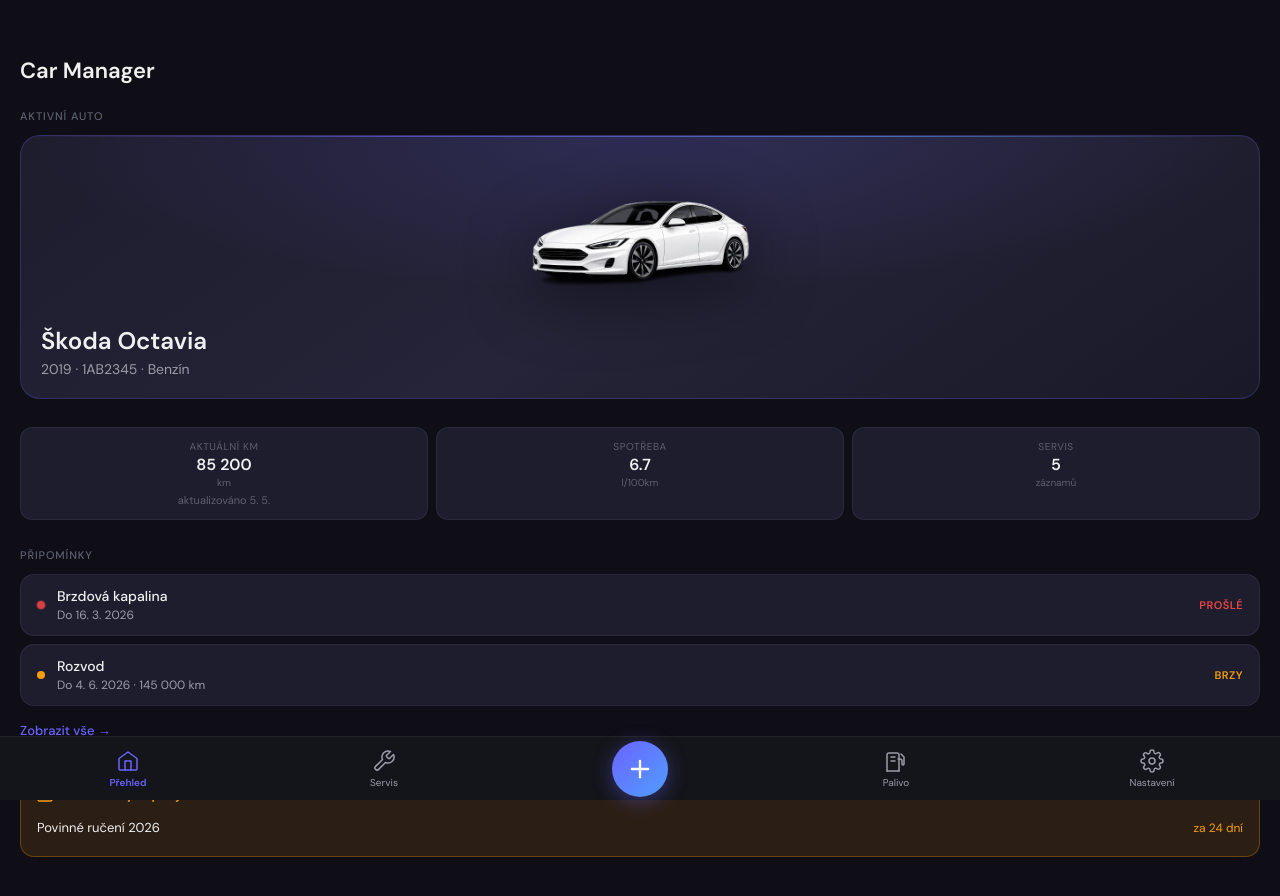
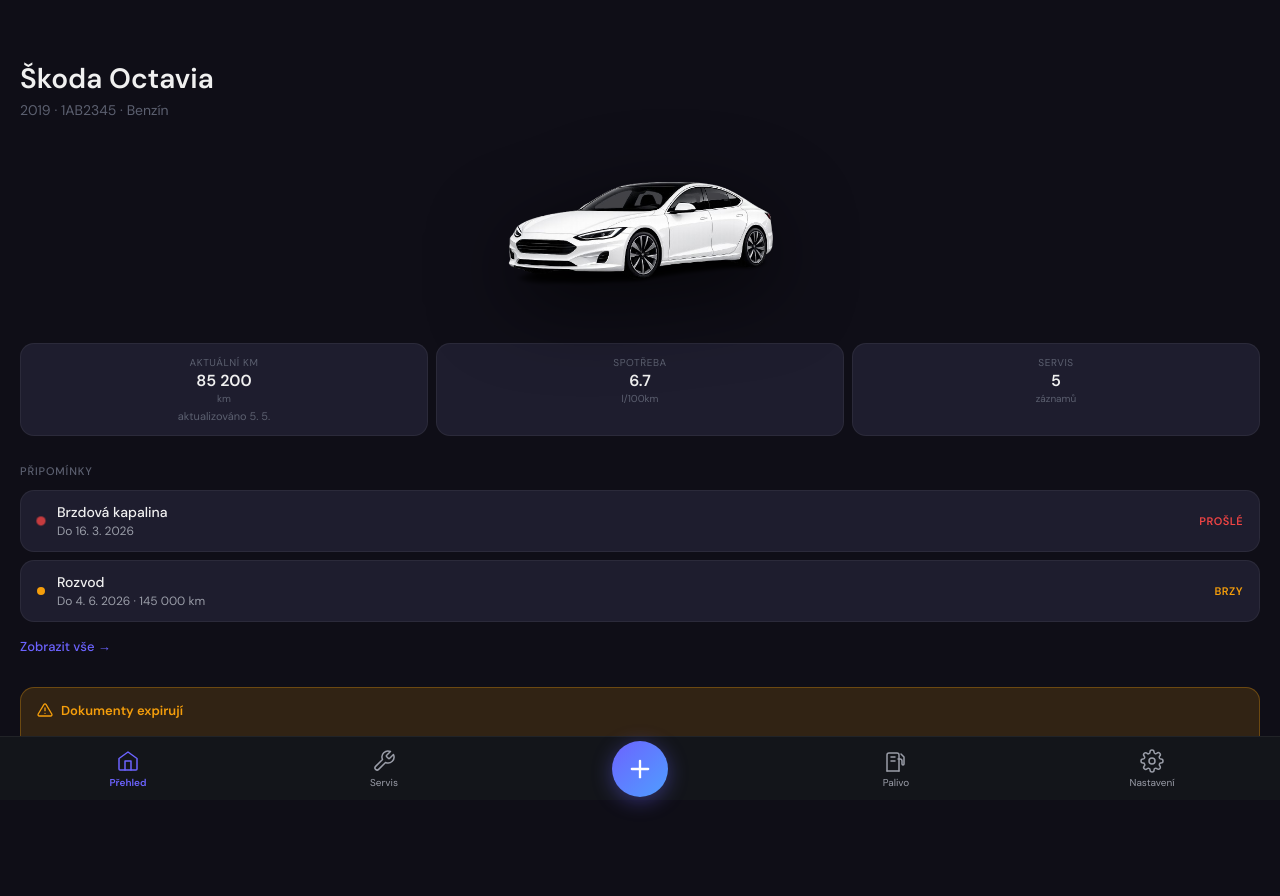
Before and after one commit to Luky947/car-manager, a React (Vite) app: page / in a window 1280 px wide. Shown: the top 896 px of the page. Built offline with nearby package versions, Linux system fonts and the light colour scheme.

Commit message:
feat: Tesla-style dashboard redesign — car on background

```diff
--- a/src/pages/Dashboard.tsx
+++ b/src/pages/Dashboard.tsx
@@ -99,13 +99,23 @@
   }
 
   return (
-    <div style={{ padding: '56px 20px 20px' }}>
-      {/* Header */}
-      <div style={{ display: 'flex', alignItems: 'center', justifyContent: 'space-between', marginBottom: 24 }}>
-        <div style={{ fontSize: 22, fontWeight: 600, color: '#f0f0f0' }}>Car Manager</div>
+    <div style={{ padding: '56px 20px 32px' }}>
+
+      {activeCar && (
+        <>
+          {/* Header — car name + selector */}
+          <div style={{ display: 'flex', alignItems: 'flex-start', justifyContent: 'space-between', marginBottom: 4, marginTop: 8 }}>
+            <div>
+              <div style={{ fontSize: 28, fontWeight: 600, color: '#f0f0f0', lineHeight: 1.1 }}>
+                {activeCar.brand} {activeCar.model}
+              </div>
+              <div style={{ fontSize: 14, color: '#5c6070', marginTop: 6 }}>
+                {activeCar.year} · {activeCar.licensePlate} · {fuelTypeLabel[activeCar.fuelType]}
+              </div>
+            </div>
             {cars.length > 1 && (
               <select
-            value={activeCar?.id ?? ''}
+                value={activeCar.id}
                 onChange={e => {
                   const car = cars.find(c => c.id === e.target.value)
                   if (car) setActiveCar(car)
@@ -119,6 +129,8 @@
                   fontSize: 13,
                   fontWeight: 500,
                   outline: 'none',
+                  flexShrink: 0,
+                  marginTop: 4,
                 }}
               >
                 {cars.map(c => (
@@ -128,106 +140,58 @@
             )}
           </div>
 
-      {activeCar && (
-        <>
-          {/* Active car */}
-          <div style={{ marginBottom: 28 }}>
-            <p style={sectionLabel}>Aktivní auto</p>
-            <div style={{
-              background: 'linear-gradient(145deg, #1e1d2e 0%, #252438 50%, #1a1928 100%)',
-              borderRadius: 20,
-              border: '1px solid rgba(108,99,255,0.25)',
-              overflow: 'hidden',
-              position: 'relative',
-              padding: '0 0 20px 0',
-            }}>
-              {/* Accent line */}
-              <div style={{
-                height: 1,
-                background: 'linear-gradient(90deg, transparent 0%, rgba(108,99,255,0.6) 30%, rgba(79,158,255,0.6) 70%, transparent 100%)',
-                width: '100%',
-              }} />
-              {/* Radial gradient overlay */}
-              <div style={{
-                position: 'absolute',
-                top: 0,
-                left: 0,
-                width: '100%',
-                height: '60%',
-                background: 'radial-gradient(ellipse at 50% 0%, rgba(108,99,255,0.15) 0%, transparent 70%)',
-                pointerEvents: 'none',
-              }} />
-              {/* Car image */}
+          {/* Car image — floats on background */}
           <img
             src="/car-placeholder.png"
             alt="Auto"
             style={{
               width: '100%',
-                  maxWidth: 320,
-                  height: 180,
+              maxHeight: 220,
               objectFit: 'contain',
               display: 'block',
-                  margin: '16px auto -8px auto',
-                  filter: 'drop-shadow(0 12px 32px rgba(0,0,0,0.5))',
-                  position: 'relative',
+              margin: '0 auto',
+              filter: 'drop-shadow(0 20px 40px rgba(0,0,0,0.6))',
             }}
           />
-              {/* Car info */}
-              <div style={{ padding: '0 20px' }}>
-                <div style={{ fontSize: 24, fontWeight: 600, color: '#f0f0f0', marginBottom: 4 }}>
-                  {activeCar.brand} {activeCar.model}
+
+          {/* Stats row */}
+          <div style={{ display: 'flex', gap: 8, marginBottom: 28 }}>
+            <div style={{ flex: 1, background: '#1e1d2e', borderRadius: 14, border: '0.5px solid rgba(255,255,255,0.06)', padding: '12px 10px', textAlign: 'center' }}>
+              <div style={{ fontSize: 10, color: '#5c6070', marginBottom: 4, textTransform: 'uppercase', letterSpacing: '0.06em' }}>Aktuální km</div>
+              <div style={{ fontSize: 16, fontWeight: 700, color: '#f0f0f0', lineHeight: 1 }}>{mileage.toLocaleString('cs-CZ')}</div>
+              <div style={{ fontSize: 10, color: '#5c6070', marginTop: 3 }}>km</div>
+              {lastMileageRecord && (
+                <div style={{ fontSize: 11, color: '#5c6070', marginTop: 4, whiteSpace: 'nowrap' }}>
+                  {formatLastUpdate(lastMileageRecord.date)}
                 </div>
-                <div style={{ fontSize: 14, color: 'var(--text2)' }}>
-                  {activeCar.year} · {activeCar.licensePlate} · {fuelTypeLabel[activeCar.fuelType]}
+              )}
             </div>
+            <div style={{ flex: 1, background: '#1e1d2e', borderRadius: 14, border: '0.5px solid rgba(255,255,255,0.06)', padding: '12px 10px', textAlign: 'center' }}>
+              <div style={{ fontSize: 10, color: '#5c6070', marginBottom: 4, textTransform: 'uppercase', letterSpacing: '0.06em' }}>Spotřeba</div>
+              <div style={{ fontSize: 16, fontWeight: 700, color: '#f0f0f0', lineHeight: 1 }}>{consumption > 0 ? consumption.toFixed(1) : '–'}</div>
+              <div style={{ fontSize: 10, color: '#5c6070', marginTop: 3 }}>l/100km</div>
             </div>
+            <div style={{ flex: 1, background: '#1e1d2e', borderRadius: 14, border: '0.5px solid rgba(255,255,255,0.06)', padding: '12px 10px', textAlign: 'center' }}>
+              <div style={{ fontSize: 10, color: '#5c6070', marginBottom: 4, textTransform: 'uppercase', letterSpacing: '0.06em' }}>Servis</div>
+              <div style={{ fontSize: 16, fontWeight: 700, color: '#f0f0f0', lineHeight: 1 }}>{serviceCount}</div>
+              <div style={{ fontSize: 10, color: '#5c6070', marginTop: 3 }}>záznamů</div>
             </div>
-          </div>
-
-          {/* Stats strip */}
-          <div style={{ display: 'flex', gap: 8, marginBottom: 28 }}>
-            {[
-              {
-                label: 'Aktuální km',
-                value: mileage.toLocaleString('cs-CZ'),
-                unit: 'km',
-                sub: lastMileageRecord ? formatLastUpdate(lastMileageRecord.date) : null,
-              },
-              { label: 'Spotřeba', value: consumption > 0 ? consumption.toFixed(1) : '–', unit: 'l/100km', sub: null },
-              { label: 'Servis', value: serviceCount.toString(), unit: 'záznamů', sub: null },
-            ].map(stat => (
-              <div key={stat.label} style={{
-                flex: 1, background: '#1e1d2e', borderRadius: 12,
-                border: '0.5px solid rgba(255,255,255,0.06)',
-                padding: '12px 10px', textAlign: 'center' as const,
-              }}>
-                <div style={{ fontSize: 10, color: '#5c6070', marginBottom: 4, textTransform: 'uppercase' as const, letterSpacing: '0.06em' }}>{stat.label}</div>
-                <div style={{ fontSize: 16, fontWeight: 700, color: '#f0f0f0', lineHeight: 1 }}>{stat.value}</div>
-                <div style={{ fontSize: 10, color: '#5c6070', marginTop: 3 }}>{stat.unit}</div>
-                {stat.sub && <div style={{ fontSize: 11, color: 'var(--text3)', marginTop: 4 }}>{stat.sub}</div>}
-              </div>
-            ))}
           </div>
 
           {/* Reminders */}
           {urgentReminders.length > 0 && (
             <div style={{ marginBottom: 28 }}>
               <p style={sectionLabel}>Připomínky</p>
-              <div style={{ display: 'flex', flexDirection: 'column', gap: 0 }}>
               {urgentReminders.map(r => {
                 const status = getReminderStatus(r, mileage)
                 return (
                   <div
                     key={r.id}
                     style={{
-                        display: 'flex',
-                        alignItems: 'center',
-                        gap: 12,
-                        background: '#1e1d2e',
-                        borderRadius: 14,
+                      display: 'flex', alignItems: 'center', gap: 12,
+                      background: '#1e1d2e', borderRadius: 14,
                       border: '0.5px solid rgba(255,255,255,0.06)',
-                        padding: '12px 16px',
-                        marginBottom: 8,
+                      padding: '12px 16px', marginBottom: 8,
                     }}
                   >
                     <ReminderDot status={status} />
@@ -246,7 +210,6 @@
                   </div>
                 )
               })}
-              </div>
               <button
                 onClick={() => navigate('/service')}
                 style={{ fontSize: 13, color: '#6c63ff', fontWeight: 500, padding: '4px 0', marginTop: 4, background: 'none', border: 'none', cursor: 'pointer' }}
@@ -260,7 +223,7 @@
           {expiringDocs.length > 0 && (
             <div style={{ marginBottom: 28 }}>
               <div style={{
-                background: 'rgba(245,158,11,0.12)',
+                background: 'rgba(245,158,11,0.15)',
                 borderRadius: 14,
                 border: '0.5px solid rgba(245,158,11,0.3)',
                 padding: '14px 16px',
```
Lines whose indentation alone changed are shown as unchanged.
